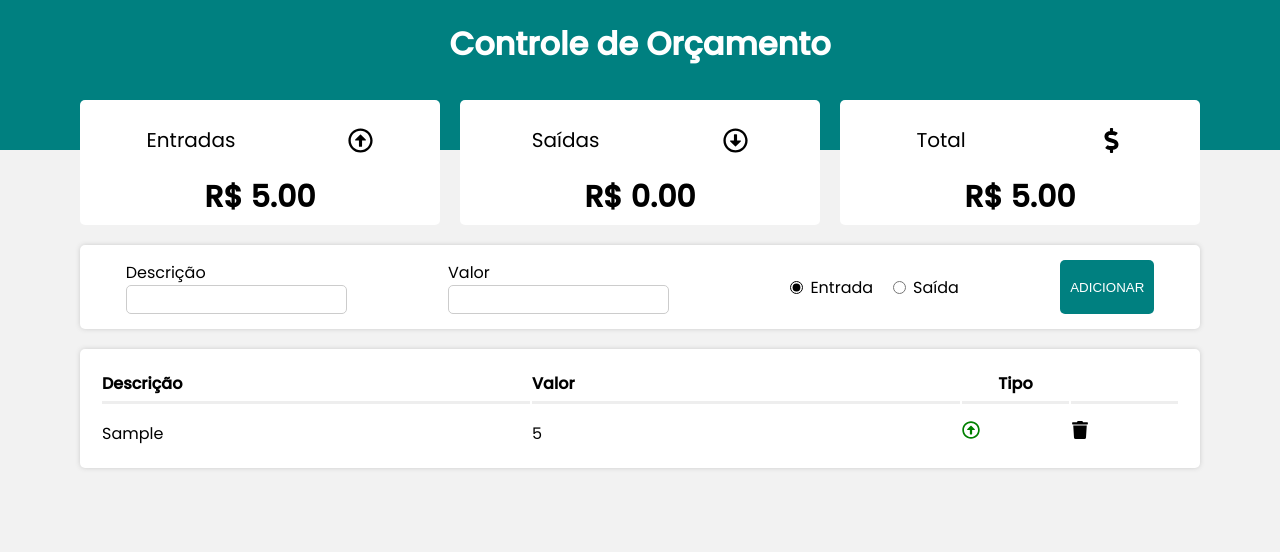
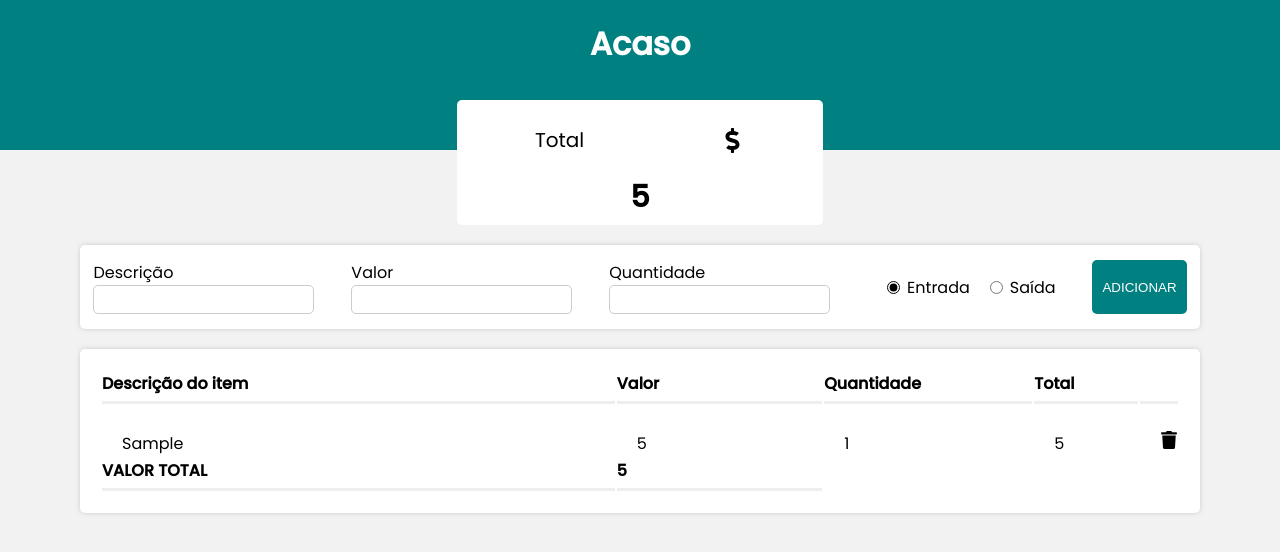
Before and after one commit to eduardoazvdias/gerador-cotacoes-react, a React (Create React App) app: page / in a window 1280 px wide. Both pictures are taken after typing "Sample", "5" into the empty fields and a click on the button "ADICIONAR". Shown: the top 552 px of the page. Built offline with nearby package versions, Linux system fonts and the light colour scheme.

Commit message:
orcamentos-react
app de criação de orçamentos desenvolvido em react js para auxiliar na rotina administrativa do negócio dos meus pais

```diff
--- a/src/App.js
+++ b/src/App.js
@@ -10,27 +10,31 @@ const App = () => {
     data ? JSON.parse(data) : []
   );
 
-  const [income, setIncome] = useState(0);
-  const [expense, setExpense] = useState(0);
-  const [total, setTotal] = useState(0);
+  //const [income, setIncome] = useState(0);
+  //const [expense, setExpense] = useState(0);
+
 
   useEffect(() => {
-    const amountExpense = transactionsList
-      .filter((item) => item.expense)
-      .map((transaction) => Number(transaction.amount));
+      //const amountExpense = transactionsList
+      //.filter((item) => item.expense)
+      //.map((transaction) => Number(transaction.amount));
 
-      const amountIncome = transactionsList
-      .filter((item) => !item.expense)
-      .map((transaction) => Number(transaction.amount));
+      //const qtyItens = transactionsList
+      //.map((transaction) => Number(transaction.qty));
 
-      const expense = amountExpense.reduce((acc, cur) => acc + cur, 0).toFixed(2);
-      const income = amountIncome.reduce((acc, cur) => acc + cur, 0).toFixed(2);
+      //const amountIncome = transactionsList
+      //.filter((item) => !item.expense)
+      //.map((transaction) => Number(transaction.amount));
 
-      const total = Math.abs(income - expense).toFixed(2);
+      //const expense = amountExpense.reduce((acc, cur) => acc + cur, 0).toFixed(2);
+      //const income = amountIncome.reduce((acc, cur) => acc + cur, 0).toFixed(2);
 
-      setIncome(`R$ ${income}`);
-      setExpense(`R$ ${expense}`);
-      setTotal(`${Number(income) < Number(expense) ? "-" : ""}R$ ${total}`);
+
+      //setIncome(`R$ ${income}`);
+      //setExpense(`R$ ${expense}`);
+      //setTotal(`${total}`);
+      //const ttV = transactionsList
+      //.map((transaction) => Number(transaction.amount));
 
   }, [transactionsList]);
 
@@ -38,15 +42,27 @@ const App = () => {
     const newArrayTransactions = [...transactionsList, transaction];
 
     setTransactionsList(newArrayTransactions);
+    localStorage.setItem("transactions", JSON.stringify(newArrayTransactions));
 
-    localStorage.setItem("transactions", JSON.stringify(newArrayTransactions));
   };
+
+  const [total, setTotal] = useState(0);
+
 
   return (
     <div>
     <Header />
-    <Resume income={income} expense={expense} total={total} />
-    <Form handleAdd={handleAdd} transactionsList={transactionsList} setTransactionsList={setTransactionsList}/>
+      <Resume
+        total={total}
+
+        />
+      <Form
+        handleAdd={handleAdd}
+        transactionsList={transactionsList}
+        setTransactionsList={setTransactionsList}
+        setTotal={setTotal}
+        />
+
     <GlobalStyle />
     </div>
   );
--- a/src/components/Header/Form/index.js
+++ b/src/components/Header/Form/index.js
@@ -3,10 +3,11 @@ import Grid from '../Grid';
 import * as C from "./styles";
 
 
-const Form = ({handleAdd, transactionsList ,setTransactionsList }) => {
+const Form = ({handleAdd, transactionsList ,setTransactionsList, total, setTotal}) => {
   const [desc, setDesc] = useState("");
   const [amount, setAmount] = useState("");
   const [isExpense, setExpense] = useState(false);
+  const [qty, setQty] = useState(1);
 
   const generateID = () => Math.round(Math.random() * 1000);
 
@@ -23,13 +24,16 @@ const Form = ({handleAdd, transactionsList ,setTransactionsList }) => {
     const transaction = {
       id: generateID(),
       desc: desc,
+      qty: qty,
       amount: amount,
+      total: qty * amount,
       expense: isExpense,
     };
 
     handleAdd(transaction);
     setDesc("");
     setAmount("");
+    setQty("");
 
   };
 
@@ -46,6 +50,14 @@ const Form = ({handleAdd, transactionsList ,setTransactionsList }) => {
           value={amount}
           type="number"
           onChange={(e) => setAmount(e.target.value)}
+          />
+        </C.InputContent>
+        <C.InputContent>
+          <C.Label>Quantidade</C.Label>
+          <C.Input
+          value={qty}
+          type="number"
+          onChange={(e) => setQty(e.target.value)}
           />
         </C.InputContent>
         <C.RadioGroup>
@@ -67,7 +79,14 @@ const Form = ({handleAdd, transactionsList ,setTransactionsList }) => {
         </C.RadioGroup>
         <C.Button onClick={handleSave}>ADICIONAR</C.Button>
       </C.Container>
-      <Grid itens={transactionsList} setItens={setTransactionsList}/>
+      <Grid
+      itens={transactionsList}
+      setItens={setTransactionsList}
+      qty={qty}
+      total={total}
+      setTotal={setTotal}
+
+      />
     </>
   );
 };
--- a/src/components/Header/Grid/index.js
+++ b/src/components/Header/Grid/index.js
@@ -1,9 +1,17 @@
-import React from 'react';
+import React, { useState, useEffect } from 'react';
 import GridItem from "../GridItem"
 import * as C from "./styles";
 
 
-const Grid = ({itens, setItens}) => {
+const Grid = ({itens, setItens, setTotal, total }) => {
+
+    let totalTransactionValue = 0;
+    itens.map((transaction) => {
+    totalTransactionValue += transaction.total;
+    setTotal(totalTransactionValue);
+    })
+
+
 
     const onDelete = (ID) => {
         const newArray = itens.filter((transaction) => transaction.id !== ID);
@@ -11,21 +19,41 @@ const Grid = ({itens, setItens}) => {
         localStorage.setItem("transactions", JSON.stringify(newArray));
     };
 
+    /*useEffect(()=>{
+        if(itens && itens.length > 0){
+
+            const total = itens.reduce((acc, cur) => acc.total + cur.total )
+
+        }
+
+    }, [itens])
+*/
+
+
+
   return (
     <C.Table>
         <C.Thead>
             <C.Tr>
-                <C.Th width={40}> Descrição </C.Th>
-                <C.Th width={40}> Valor </C.Th>
-                <C.Th width={10} alignCenter> Tipo </C.Th>
+                <C.Th width={50}> Descrição do item </C.Th>
+                <C.Th width={20}> Valor </C.Th>
+                <C.Th width={20}> Quantidade </C.Th>
+                <C.Th width={20}> Total </C.Th>
                 <C.Th width={10}> </C.Th>
             </C.Tr>
         </C.Thead>
         <C.Tbody>
-            {itens?.map((item, index) =>(
-                <GridItem key={index} item={item} onDelete={onDelete} />
+            {itens?.map((item, index, total, qty, totalTransactionValue) =>(
+                <GridItem key={index} item={item} onDelete={onDelete} total={total} qty={qty} totalTransactionValue={totalTransactionValue}/>
+
             ))}
         </C.Tbody>
+        <C.Tfoot>
+            <C.Tr>
+                <C.Th> VALOR TOTAL </C.Th>
+                <C.Th>{totalTransactionValue}</C.Th>
+            </C.Tr>
+        </C.Tfoot>
     </C.Table>
   )
 }
--- a/src/components/Header/Grid/styles.js
+++ b/src/components/Header/Grid/styles.js
@@ -13,10 +13,11 @@ margin: 20px auto;
 export const Thead = styled.thead``;
 export const Tbody = styled.tbody``;
 export const Tr = styled.tr``;
+export const Tfoot = styled.tfoot``;
 
 export const Th = styled.th`
 border-bottom: inset;
 padding-bottom: 5px;
-text-align: ${(props) => (props.alignCenter ? "center" : "start")};
+text-align: start;
 width: ${(props) => (props.width ? props.width + "%" : "auto")};
 `;
--- a/src/components/Header/GridItem/index.js
+++ b/src/components/Header/GridItem/index.js
@@ -1,24 +1,19 @@
 import React from 'react'
 import * as C from "./styles";
 import {
-    FaRegArrowAltCircleUp,
-    FaRegArrowAltCircleDown,
-    FaTrash,
+    FaTrash
 } from "react-icons/fa";
 
 const GridItem = ({ item, onDelete }) => {
+
+
   return (
     <C.Tr>
         <C.Td>{item.desc}</C.Td>
         <C.Td>{item.amount}</C.Td>
-        <C.Td alignCenter>
-            {item.expense ? (
-                <FaRegArrowAltCircleDown color="red" />
-            ) : (
-                <FaRegArrowAltCircleUp color="green" />
-            )}
-        </C.Td>
-        <C.Td alignCenter>
+        <C.Td>{item.qty}</C.Td>
+        <C.Td>{item.total}</C.Td>
+        <C.Td>
             <FaTrash onClick={() => onDelete(item.id)} />
         </C.Td>
     </C.Tr>
--- a/src/components/Header/GridItem/styles.js
+++ b/src/components/Header/GridItem/styles.js
@@ -3,7 +3,9 @@ import styled from "styled-components";
 export const Tr = styled.tr``;
 
 export const Td = styled.td`
-    padding-top: 15px;
+
+    padding-top: 25px;
+    padding-left: 20px;
     text-align: ${(props) => (props.alignCenter ? "center" : "start")}
     word-break: break-all;
 
--- a/src/components/Header/Resume/index.js
+++ b/src/components/Header/Resume/index.js
@@ -1,4 +1,5 @@
 import React from 'react'
+import Form from '../Form';
 import ResumeItem from '../ResumeItem';
 import * as C from "./styles";
 import {
@@ -7,14 +8,17 @@ import {
     FaDollarSign,
 } from "react-icons/fa";
 
-const Resume = ({income, expense, total }) => {
+const Resume = ({total}) => {
+
   return (
     <C.Container>
-        <ResumeItem title= "Entradas" Icon={FaRegArrowAltCircleUp} value={income} />
-        <ResumeItem title= "Saídas" Icon={FaRegArrowAltCircleDown} value={expense} />
+
         <ResumeItem title= "Total" Icon={FaDollarSign} value={total} />
     </C.Container>
   )
 }
 
 export default Resume;
+
+//<ResumeItem title= "" Icon={FaRegArrowAltCircleUp} value={income} />
+  //      <ResumeItem title= "" Icon={FaRegArrowAltCircleDown} value={expense} />
--- a/src/components/Header/index.js
+++ b/src/components/Header/index.js
@@ -5,7 +5,7 @@ const Header = () => {
   return (
     <C.Container>
       <C.Header>
-        <C.Title> Controle de Orçamento </C.Title>
+        <C.Title> Acaso </C.Title>
       </C.Header>
     </C.Container>
 
```
